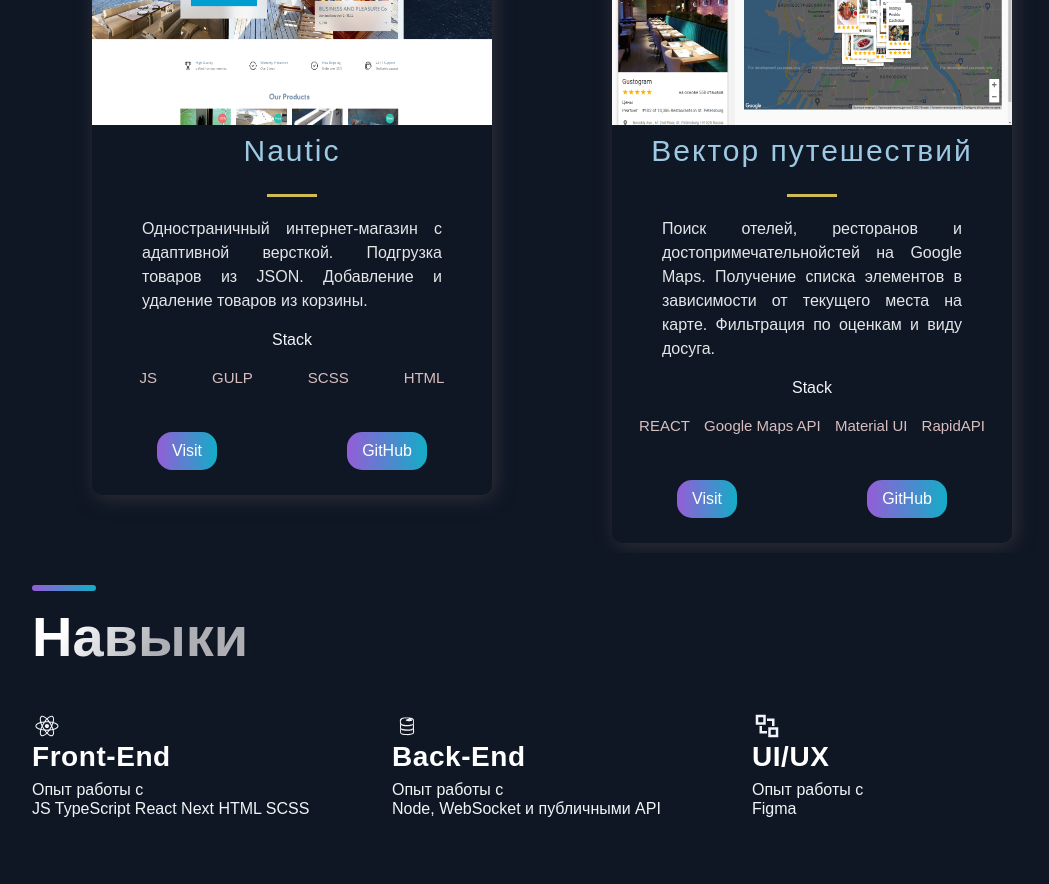
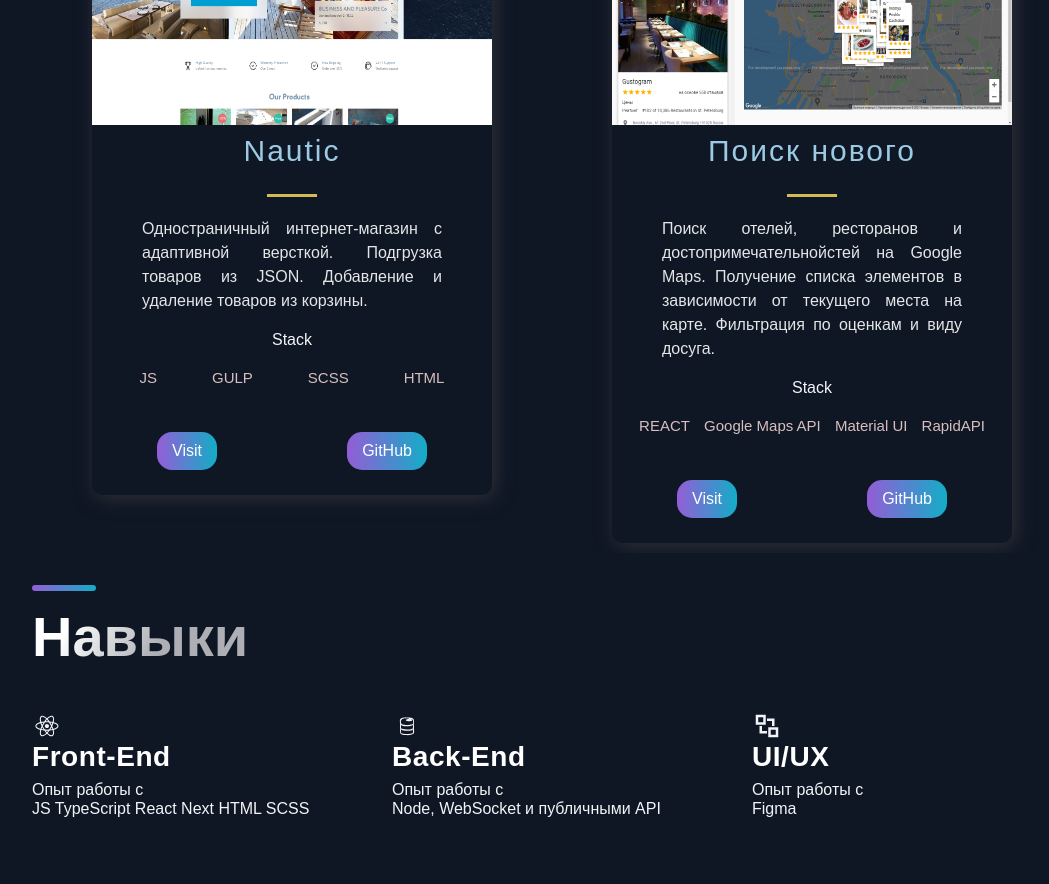
Before and after one commit to Viktorovich-buil/Vitaliypoprtfolio, a Next.js app: page / in a window 1280 px wide. Shown: the part 2340-3224 px from the top of the page, without its empty margins (88-1137 px from the left). Built offline with nearby package versions, Linux system fonts and the light colour scheme.

Commit message:
Change travellapp

```diff
--- a/src/constants/constants.js
+++ b/src/constants/constants.js
@@ -45,7 +45,7 @@ export const projects = [
     id: 4,
   },
   {
-    title: 'Вектор путешествий',
+    title: 'Поиск нового',
     description: "Поиск отелей, ресторанов и достопримечательнойстей на Google Maps. Получение списка элементов в зависимости от текущего места на карте. Фильтрация по оценкам и виду досуга.",
     image: '/images/Travelapp2.png',
     tags: ['REACT', 'Google Maps API', 'Material UI', 'RapidAPI'],
```
